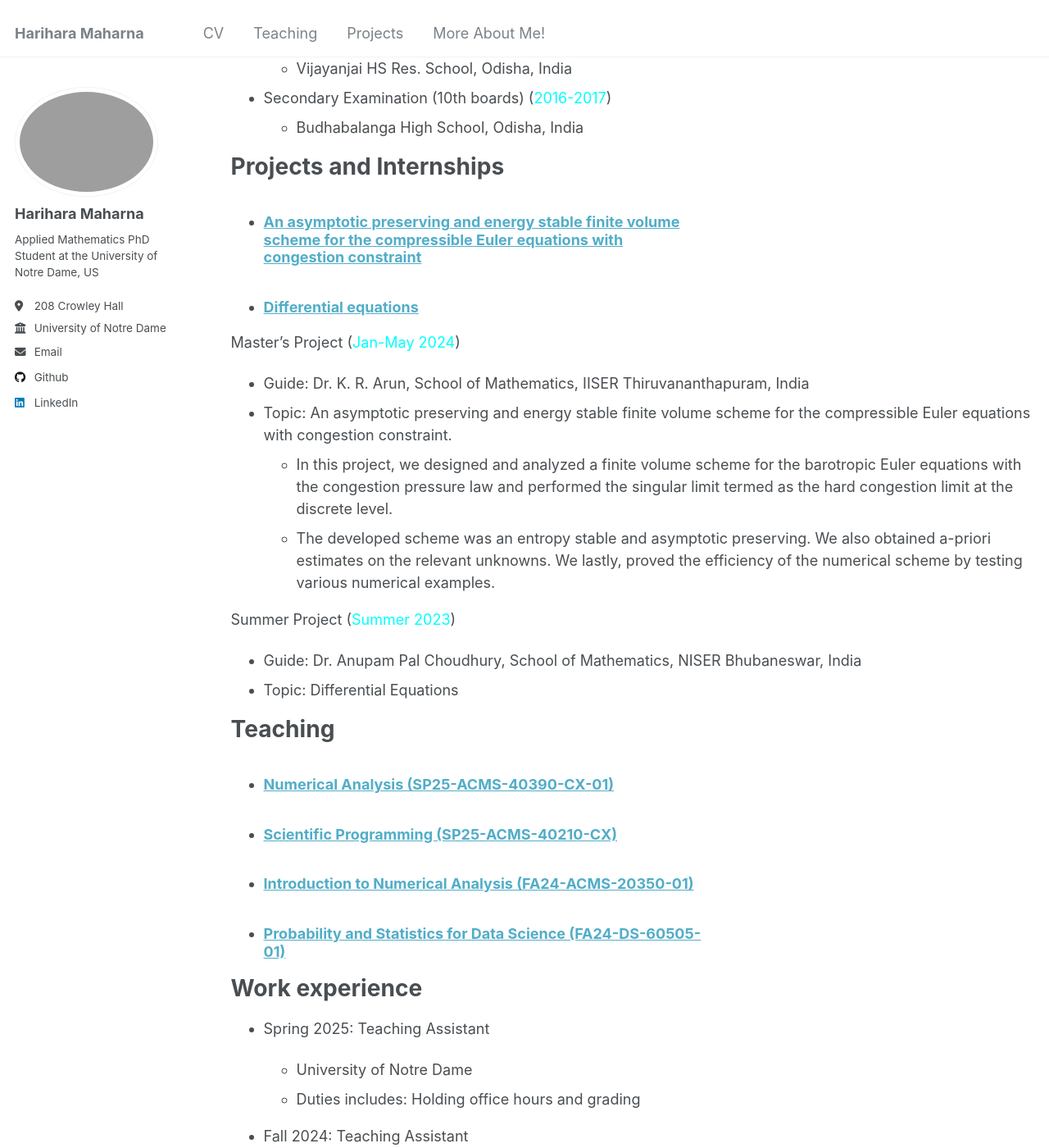
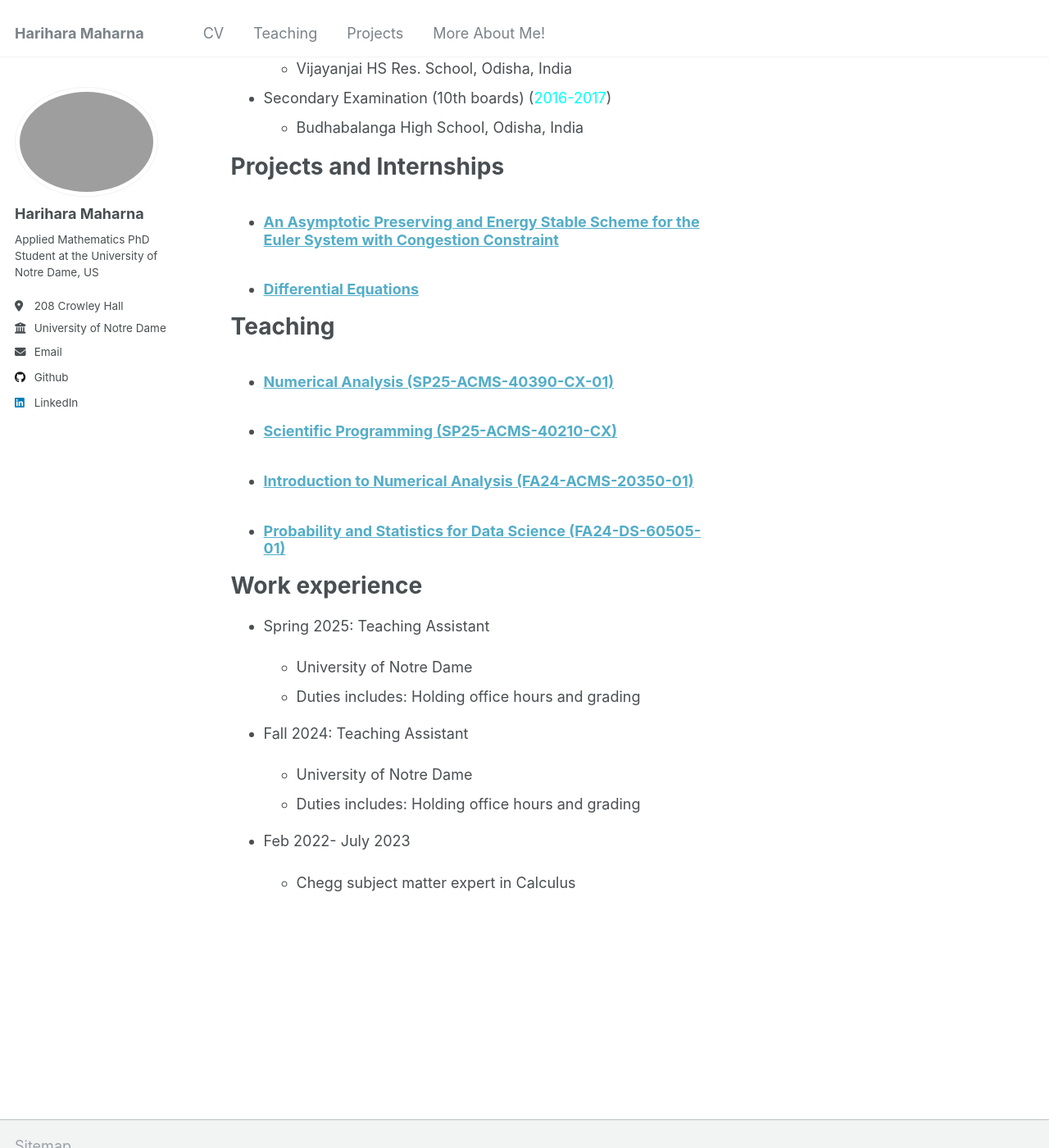
Before and after one commit to harihara-m/harihara-m.github.io, a Jekyll site: the page built from _pages/cv.md, in a window 1280 px wide and 1400 px high, scrolled down 619 px. Shown: the whole window at 82% size. Built offline with Jekyll 4.4.1, drawn with Linux system fonts in a browser that asks for light colours.

Commit message:
projects and cv updates

```diff
--- a/_pages/cv.md
+++ b/_pages/cv.md
@@ -33,17 +33,17 @@ I am a first-year PhD student in Applied Mathematics in the Applied Computationa
     {% include archive-single-cv.html %}
     {% endfor %}</ul>
 
-Master’s Project (<span style="color:cyan">Jan-May 2024</span>)
-
-- Guide: Dr. K. R. Arun, School of Mathematics, IISER Thiruvananthapuram, India
-- Topic: An asymptotic preserving and energy stable finite volume scheme for the compressible Euler equations with congestion constraint.
-  - In this project, we designed and analyzed a finite volume scheme for the barotropic Euler equations with the congestion pressure law and performed the singular limit termed as the hard congestion limit at the discrete level.
-  - The developed scheme was an entropy stable and asymptotic preserving. We also obtained a-priori estimates on the relevant unknowns. We lastly, proved the efficiency of the numerical scheme by testing various numerical examples.
-
-Summer Project (<span style="color:cyan">Summer 2023</span>)
-
-- Guide: Dr. Anupam Pal Choudhury, School of Mathematics, NISER Bhubaneswar, India
-- Topic: Differential Equations
+<!--Master’s Project (<span style="color:cyan">Jan-May 2024</span>)-->
+<!---->
+<!--- Guide: Dr. K. R. Arun, School of Mathematics, IISER Thiruvananthapuram, India-->
+<!--- Topic: An asymptotic preserving and energy stable finite volume scheme for the compressible Euler equations with congestion constraint.-->
+<!--  - In this project, we designed and analyzed a finite volume scheme for the barotropic Euler equations with the congestion pressure law and performed the singular limit termed as the hard congestion limit at the discrete level.-->
+<!--  - The developed scheme was an entropy stable and asymptotic preserving. We also obtained a-priori estimates on the relevant unknowns. We lastly, proved the efficiency of the numerical scheme by testing various numerical examples.-->
+<!---->
+<!--Summer Project (<span style="color:cyan">Summer 2023</span>)-->
+<!---->
+<!--- Guide: Dr. Anupam Pal Choudhury, School of Mathematics, NISER Bhubaneswar, India-->
+<!--- Topic: Differential Equations-->
 
 # Teaching
 
--- a/_project/project-1.md
+++ b/_project/project-1.md
@@ -1,5 +1,5 @@
 ---
-title: "Differential equations"
+title: "Differential Equations"
 collection: project
 type: "Summer project"
 permalink: /project/project-1
--- a/_project/project-2.md
+++ b/_project/project-2.md
@@ -1,14 +1,14 @@
 ---
-title: "An asymptotic preserving and energy stable finite volume scheme for the compressible Euler equations with congestion constraint"
+title: "An Asymptotic Preserving and Energy Stable Scheme for the Euler System with Congestion Constraint "
 collection: project
 type: "Master's project"
 permalink: /project/project-2
-venue: "Indian Institute of Science Education and Research, Thiruvananthapuram (IISER TVM), Department of Mathematics"
+venue: "Indian Institute of Science Education and Research (IISER), Thiruvananthapuram, Department of Mathematics"
 date: 15-01-2024
 location: "Thiruvananthapuram, India"
 ---
 
-- Guide: Dr. K. R. Arun
+- Guide: Dr. K. R. Arun, School of Mathematics, IISER Thiruvananthapuram, India
 - Topic: An asymptotic preserving and energy stable finite volume scheme for the compressible Euler equations with congestion constraint.
   - In this project, we designed and analyzed a finite volume scheme for the barotropic Euler equations with the congestion pressure law and performed the singular limit termed as the hard congestion limit at the discrete level.
   - The developed scheme was an entropy stable and asymptotic preserving. We also obtained a-priori estimates on the relevant unknowns. We lastly, proved the efficiency of the numerical scheme by testing various numerical examples.
```
Also changed, not shown: other parts of _project/project-1.md (+6 -2 lines), _pages/about.md (+2 -1 lines), _pages/more.md (+1 -1 lines).
